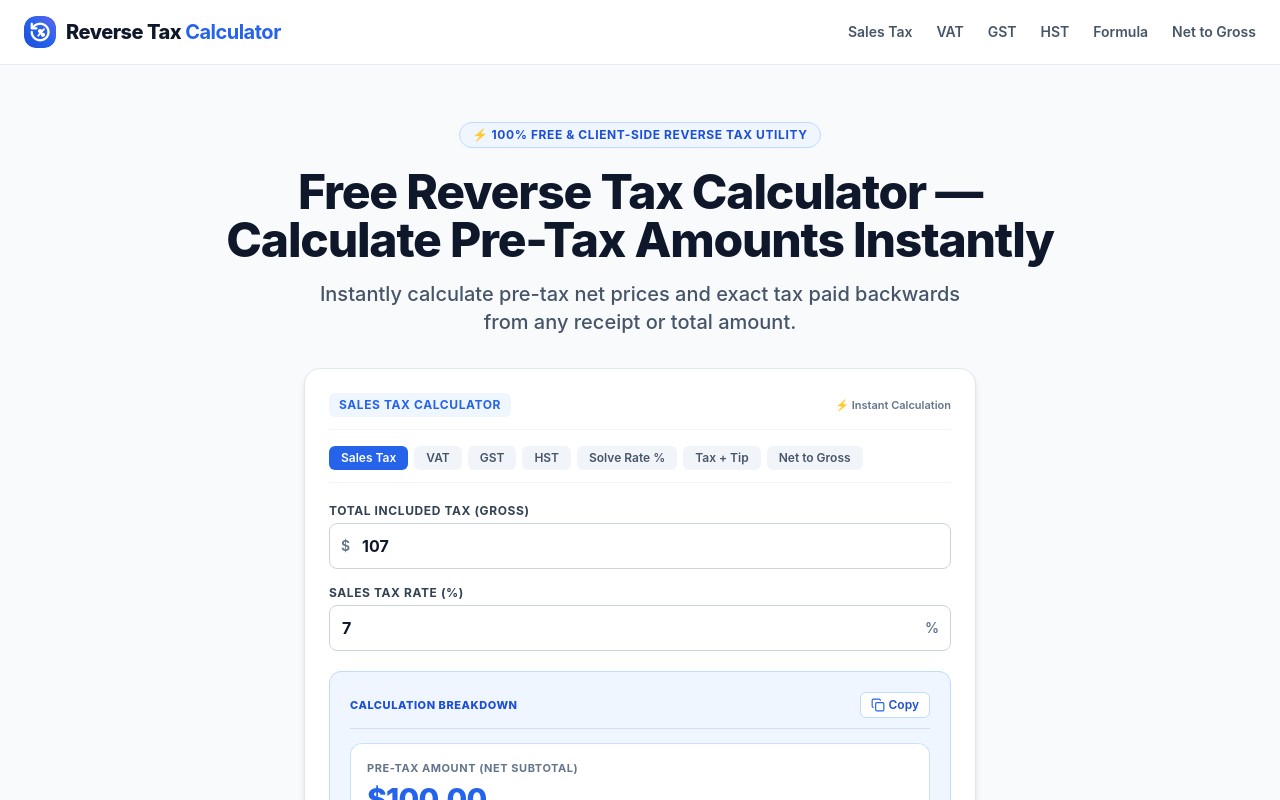
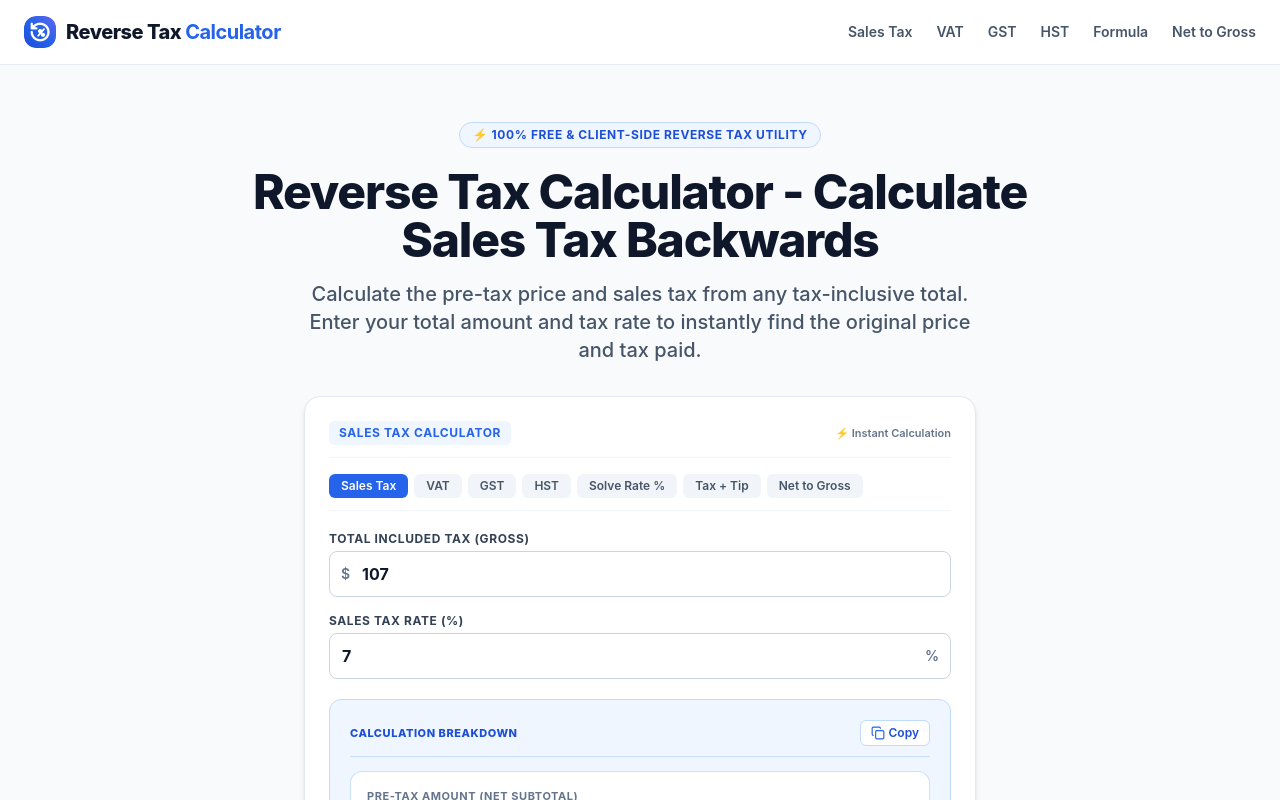
Before and after one commit to akashojha2011-jpg/reverse-tax-calculator, a Next.js app: page / in a window 1280 px wide. Shown: the top 800 px of the page. Built offline with nearby package versions, Linux system fonts and the light colour scheme.

Commit message:
Update homepage title, meta description, H1 tag, and hero description per exact user directives

```diff
--- a/app/page.tsx
+++ b/app/page.tsx
@@ -9,25 +9,25 @@ import { AuthorByline } from '@/components/AuthorByline'
 import { AccuracyVerificationBox } from '@/components/AccuracyVerificationBox'
 
 export const metadata: Metadata = {
-  title: 'Free Reverse Tax Calculator — Calculate Pre-Tax Price & Tax Paid',
+  title: 'Reverse Tax Calculator | Reverse Sales Tax Calculator',
   description:
-    'Free reverse tax calculator for 50+ US states, Canada, UK & more. Instantly calculate pre-tax prices & tax paid from receipts. No signup required.',
+    'Use our free reverse tax calculator to calculate the pre-tax price and tax amount from a tax-inclusive total. Try our reverse sales tax calculator for fast, accurate results.',
   alternates: {
     canonical: 'https://reversetaxcalculator.pro',
   },
   openGraph: {
     type: 'website',
     url: 'https://reversetaxcalculator.pro',
-    title: 'Free Reverse Tax Calculator — Calculate Pre-Tax Prices Instantly',
+    title: 'Reverse Tax Calculator | Reverse Sales Tax Calculator',
     description:
-      'Instantly calculate pre-tax price & tax paid backwards from gross totals. 100% free, client-side, verified August 2026 rates.',
+      'Use our free reverse tax calculator to calculate the pre-tax price and tax amount from a tax-inclusive total. Try our reverse sales tax calculator for fast, accurate results.',
     siteName: 'Reverse Tax Calculator',
   },
   twitter: {
     card: 'summary_large_image',
-    title: 'Free Reverse Tax Calculator — Calculate Tax Backwards from Total',
+    title: 'Reverse Tax Calculator | Reverse Sales Tax Calculator',
     description:
-      'Free reverse tax calculator for sales tax, VAT, GST, HST, and payroll net-to-gross.',
+      'Use our free reverse tax calculator to calculate the pre-tax price and tax amount from a tax-inclusive total.',
   },
 }
 
@@ -151,10 +151,10 @@ export default function HomePage() {
 
           {/* Strengthened H1 Tag with Primary Keywords */}
           <h1 className="text-3xl sm:text-5xl font-extrabold text-slate-900 tracking-tight max-w-4xl mx-auto leading-tight">
-            Free Reverse Tax Calculator — Calculate Pre-Tax Amounts Instantly
+            Reverse Tax Calculator - Calculate Sales Tax Backwards
           </h1>
-          <p className="text-slate-600 text-lg sm:text-xl font-medium max-w-2xl mx-auto">
-            Instantly calculate pre-tax net prices and exact tax paid backwards from any receipt or total amount.
+          <p className="text-slate-600 text-lg sm:text-xl font-medium max-w-2xl mx-auto leading-relaxed">
+            Calculate the pre-tax price and sales tax from any tax-inclusive total. Enter your total amount and tax rate to instantly find the original price and tax paid.
           </p>
 
           {/* Centered Interactive Calculator */}
```
